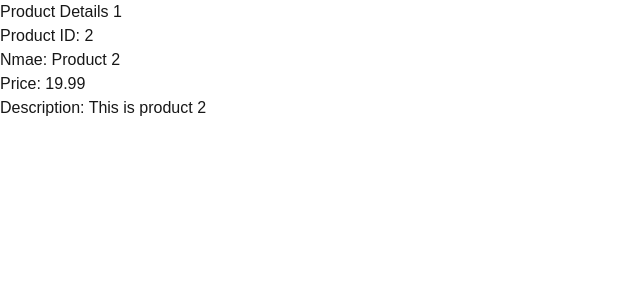
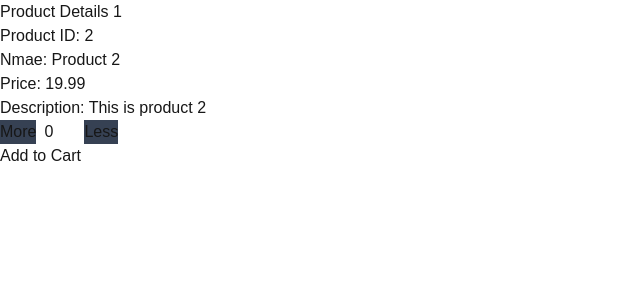
Before and after one commit to Alkoun-web-design/project-13-ecom, a Next.js app: page /products/1 in a window 1280 px wide. Shown: the top 300 px of the page, without its empty margins (0-640 px from the left). Built offline with nearby package versions, Linux system fonts and the light colour scheme.

Commit message:
add shopping cart context

```diff
--- a/app/layout.tsx
+++ b/app/layout.tsx
@@ -1,6 +1,7 @@
 import type { Metadata } from "next";
 import { Geist, Geist_Mono } from "next/font/google";
 import "./globals.css";
+import {ShoppingCartProvider} from "@/components/ShoppingCartProvider";
 
 const geistSans = Geist({
   variable: "--font-geist-sans",
@@ -13,8 +14,8 @@ const geistMono = Geist_Mono({
 });
 
 export const metadata: Metadata = {
-  title: "Create Next App",
-  description: "Generated by create next app",
+  title: "Shopping Next App",
+  description: "An Ecommerce website in Next.js",
 };
 
 export default function RootLayout({
@@ -23,13 +24,16 @@ export default function RootLayout({
   children: React.ReactNode;
 }>) {
   return (
+
     <html lang="en">
+      <ShoppingCartProvider>
         <body
           className={`${geistSans.variable} ${geistMono.variable} antialiased text-gray-100`}
           // className='text-gray-100'
         >
             {children}
         </body>
+      </ShoppingCartProvider>
     </html>
   );
 }
--- /dev/null
+++ b/app/products/[productId]/AddToCartButton.tsx
@@ -0,0 +1,40 @@
+'use client'
+
+import React from "react"
+import { useShoppingCart } from "@/components/ShoppingCartProvider";
+export default function AddToCartButton() {
+
+    const [quantity, setQuantity] = React.useState(0)
+
+    const shoppingCart = useShoppingCart();
+
+
+
+    function handleQuantityIncrease() {
+        if (quantity !== 10){
+            setQuantity(prev => prev + 1)
+        }
+    }
+
+    function handleQuantityDecrease() {
+        if (quantity !== 0){
+            setQuantity(prev => prev - 1)
+        }
+    }
+
+    function handleClick () {
+        console.log("Added to cart")
+    }
+
+    return (
+        <div>
+            <div className="flex flex-row">
+                <button className="bg-gray-700" onClick={handleQuantityIncrease}>More</button>
+                <input className="w-8 mx-2" value={quantity}/>
+                <button className="bg-gray-700" onClick={handleQuantityDecrease}>Less</button>
+            </div>
+            <button onClick={handleClick}>Add to Cart</button>
+        </div>
+    )
+
+}
--- a/app/products/[productId]/page.tsx
+++ b/app/products/[productId]/page.tsx
@@ -1,8 +1,12 @@
 import {products} from "../lib/products"
+import React from "react"
+import AddToCartButton from "./AddToCartButton"
 
 export default async function Page({params}: { params: Promise<{ productId: number }>}) {
 
     const productId:number = (await params).productId
+
+    // const [quantity, setQuantity] = React.useState(0)
 
     return (
         <div>
@@ -13,6 +17,7 @@ export default async function Page({params}: { params: Promise<{ productId: numb
                 <li>Price: {products[productId].price}</li>
                 <li>Description: {products[productId].description}</li>
             </ul>
+            <AddToCartButton />
         </div>
     )
 }
--- a/app/products/lib/products.ts
+++ b/app/products/lib/products.ts
@@ -12,13 +12,15 @@ export let products = [
         "name": "Product 1",
         "description": "This is product 1",
         "price": 10.99,
-        "image": "https://via.placeholder.com/150"
+        "image": "https://via.placeholder.com/150",
+        "quantity": 200
     },
     {
         "id": "2",
         "name": "Product 2",
         "description": "This is product 2",
         "price": 19.99,
-        "image": "https://via.placeholder.com/150"
+        "image": "https://via.placeholder.com/150",
+        "quantity": 150
     }
 ];
--- /dev/null
+++ b/components/ShoppingCartProvider.tsx
@@ -0,0 +1,17 @@
+'use client'
+
+import React from 'react';
+
+const ShoppingCartContext = React.createContext([]);
+
+
+export function ShoppingCartProvider({children}: {children: React.ReactNode}) {
+
+    return (
+        <ShoppingCartContext value={[]}>
+            {children}
+        </ShoppingCartContext>
+    );
+}
+
+export const useShoppingCart = () => React.useContext(ShoppingCartContext);
```
Lines whose indentation alone changed are shown as unchanged.
